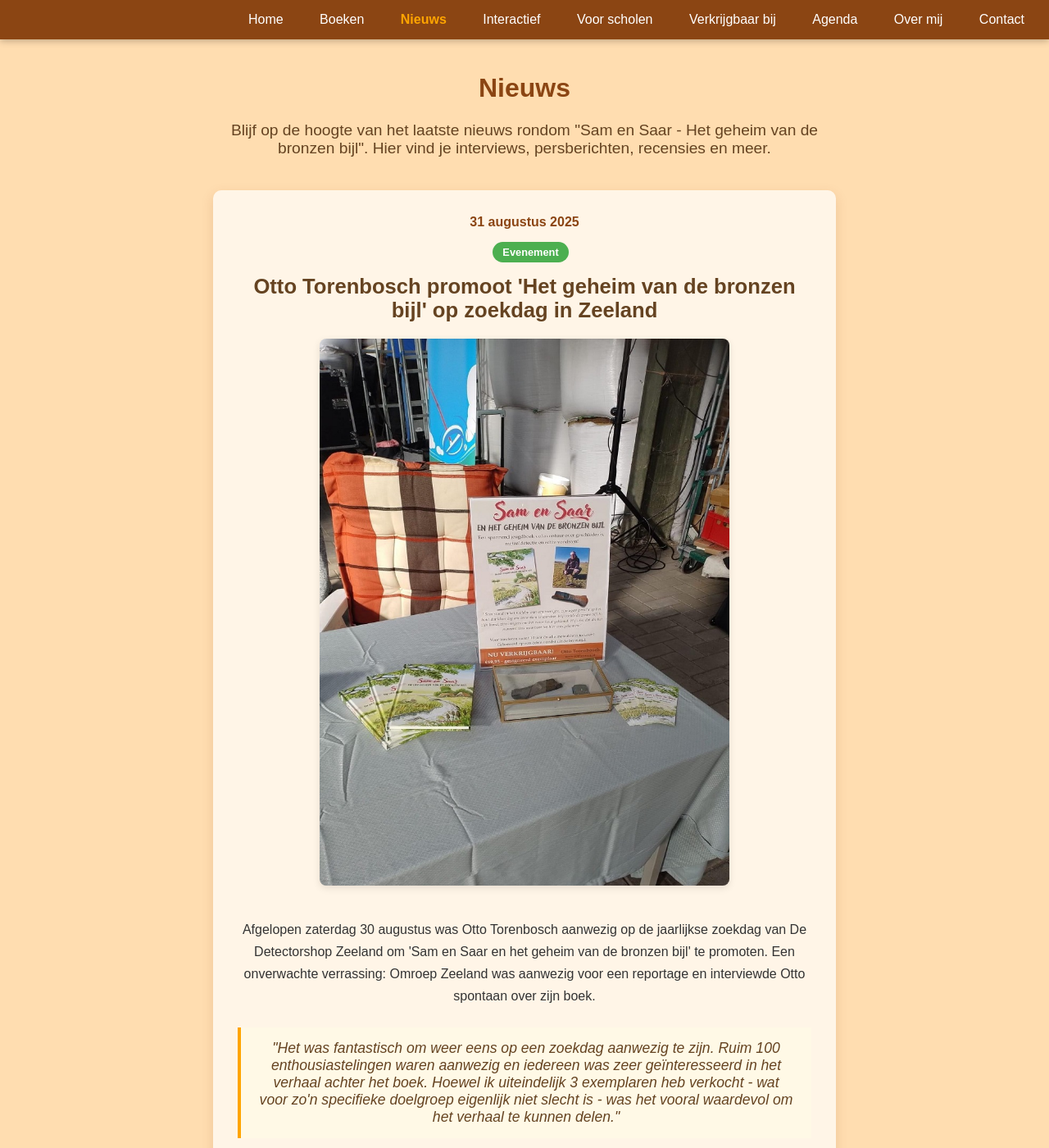
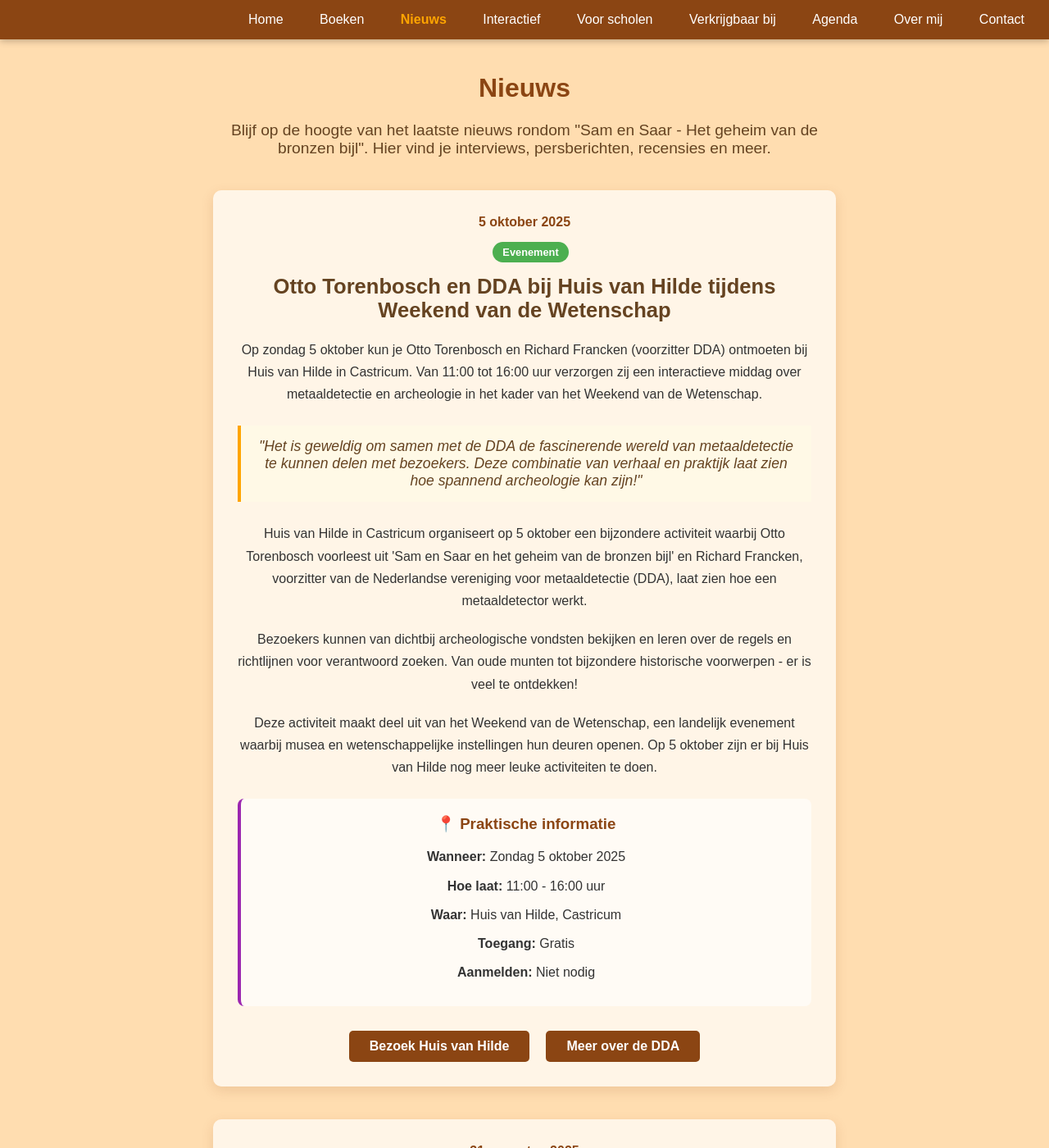
Before and after one commit to otorenbosch/samensaar.nl, a Jekyll site: the page built from nieuws.html, in a window 1280 px wide and 1400 px high. Shown: the whole window at 82% size. Built offline with Jekyll 4.4.1, drawn with Linux system fonts in a browser that asks for light colours.

Commit message:
Nieuwsbericht en agenda

```diff
--- a/_data/events.json
+++ b/_data/events.json
@@ -1,5 +1,17 @@
 [
-    {
+  {
+    "title": "Otto Torenbosch en DDA bij Weekend van de Wetenschap",
+    "date": "2025-10-05",
+    "start_time": "11:00",
+    "end_time": "16:00",
+    "location": "Huis van Hilde, Castricum",
+    "description": "Kom kennismaken met de fascinerende wereld van metaaldetectie! Otto Torenbosch leest voor uit 'Sam en Saar en het geheim van de bronzen bijl' en Richard Francken (voorzitter DDA) demonstreert hoe een metaaldetector werkt. Bekijk echte archeologische vondsten en leer over verantwoord zoeken. Voor alle leeftijden, gratis toegang, aanmelden niet nodig.",
+    "type": "lezing",
+    "url": "https://www.huisvanhilde.nl/events/weekend-van-de-wetenschap-hoe-werkt-een-metaaldetector/",
+    "registration_url": "#",
+    "visible": true
+  },
+  {
     "title": "Ledendag DDA",
     "date": "2025-10-11",
     "start_time": "09:00",
@@ -20,7 +32,7 @@
     "type": "evenement",
     "url": "#",
     "registration_url": "#",
-    "visible": true
+    "visible": false
   },
   {
     "title": "Radiointerview Otto Torenbosch RTVEEN",
--- a/_data/nieuws.json
+++ b/_data/nieuws.json
@@ -1,4 +1,41 @@
 [
+  {
+    "date": "5 oktober 2025",
+    "badge": "event",
+    "title": "Otto Torenbosch en DDA bij Huis van Hilde tijdens Weekend van de Wetenschap",
+    "intro": "Op zondag 5 oktober kun je Otto Torenbosch en Richard Francken (voorzitter DDA) ontmoeten bij Huis van Hilde in Castricum. Van 11:00 tot 16:00 uur verzorgen zij een interactieve middag over metaaldetectie en archeologie in het kader van het Weekend van de Wetenschap.",
+    "quote": "Het is geweldig om samen met de DDA de fascinerende wereld van metaaldetectie te kunnen delen met bezoekers. Deze combinatie van verhaal en praktijk laat zien hoe spannend archeologie kan zijn!",
+    "content": [
+      "Huis van Hilde in Castricum organiseert op 5 oktober een bijzondere activiteit waarbij Otto Torenbosch voorleest uit 'Sam en Saar en het geheim van de bronzen bijl' en Richard Francken, voorzitter van de Nederlandse vereniging voor metaaldetectie (DDA), laat zien hoe een metaaldetector werkt.",
+      "Bezoekers kunnen van dichtbij archeologische vondsten bekijken en leren over de regels en richtlijnen voor verantwoord zoeken. Van oude munten tot bijzondere historische voorwerpen - er is veel te ontdekken!",
+      "Deze activiteit maakt deel uit van het Weekend van de Wetenschap, een landelijk evenement waarbij musea en wetenschappelijke instellingen hun deuren openen. Op 5 oktober zijn er bij Huis van Hilde nog meer leuke activiteiten te doen."
+    ],
+    "components": [
+      {
+        "type": "info_box",
+        "title": "📍 Praktische informatie",
+        "items": [
+          "**Wanneer:** Zondag 5 oktober 2025",
+          "**Hoe laat:** 11:00 - 16:00 uur",
+          "**Waar:** Huis van Hilde, Castricum",
+          "**Toegang:** Gratis",
+          "**Aanmelden:** Niet nodig"
+        ]
+      }
+    ],
+    "buttons": [
+      {
+        "text": "Bezoek Huis van Hilde",
+        "url": "https://www.huisvanhilde.nl",
+        "external": true
+      },
+      {
+        "text": "Meer over de DDA",
+        "url": "https://www.detectoramateur.nl",
+        "external": true
+      }
+    ]
+  },
   {
     "date": "31 augustus 2025",
     "badge": "event",
--- a/agenda.html
+++ b/agenda.html
@@ -43,12 +43,12 @@
                         </p>
                         <div class="event-actions">
                             {% if event.url and event.url != "#" %}
-                                <a href="{{ event.url }}" class="event-button">Meer info</a>
+                                <a href="{{ event.url }}" class="event-button" target="_blank" rel="noopener noreferrer">Meer info</a>
                             {% endif %}
                             {% if event.registration_url and event.registration_url != "#" %}
-                                <a href="{{ event.registration_url }}" class="event-button secondary">Aanmelden</a>
+                                <a href="{{ event.registration_url }}" class="event-button secondary" target="_blank" rel="noopener noreferrer">Aanmelden</a>
                             {% elsif event.ticket_url and event.ticket_url != "#" %}
-                                <a href="{{ event.ticket_url }}" class="event-button secondary">Tickets</a>
+                                <a href="{{ event.ticket_url }}" class="event-button secondary" target="_blank" rel="noopener noreferrer">Tickets</a>
                             {% endif %}
                         </div>
                     </div>
```
